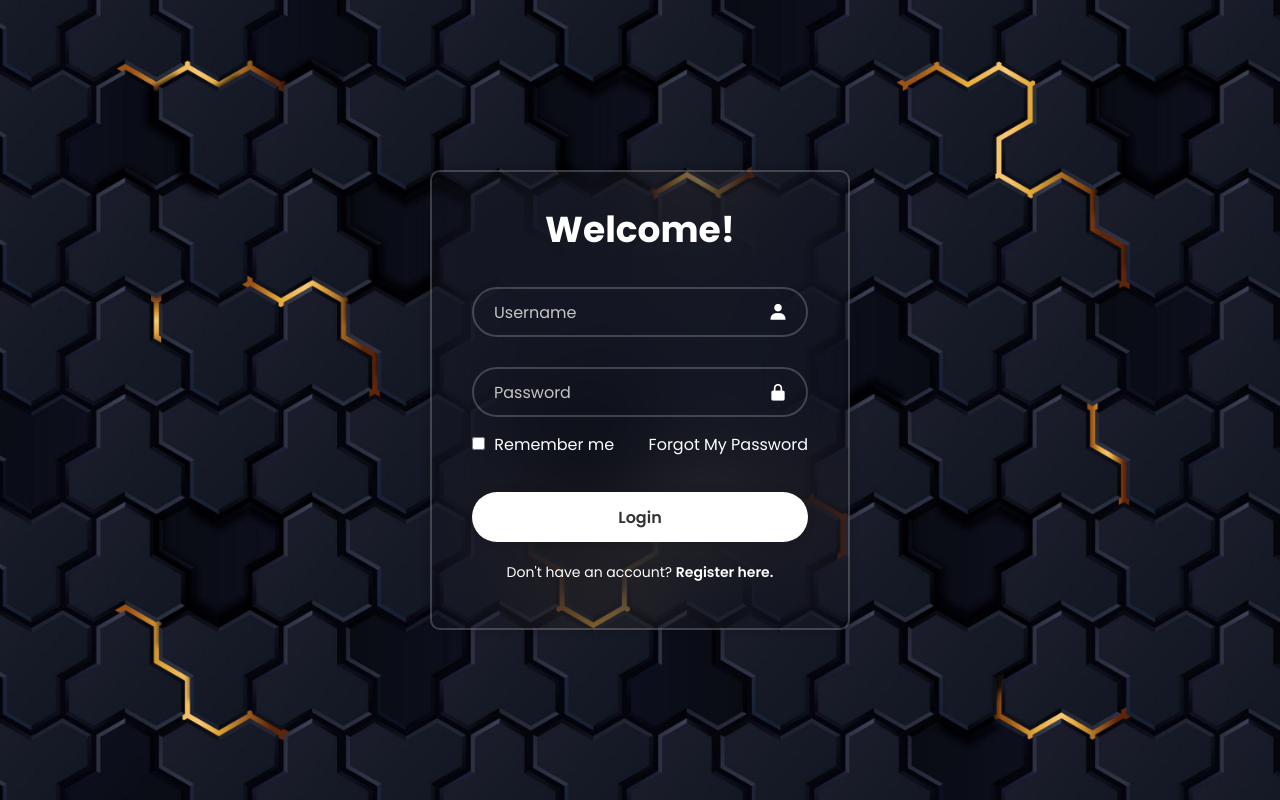
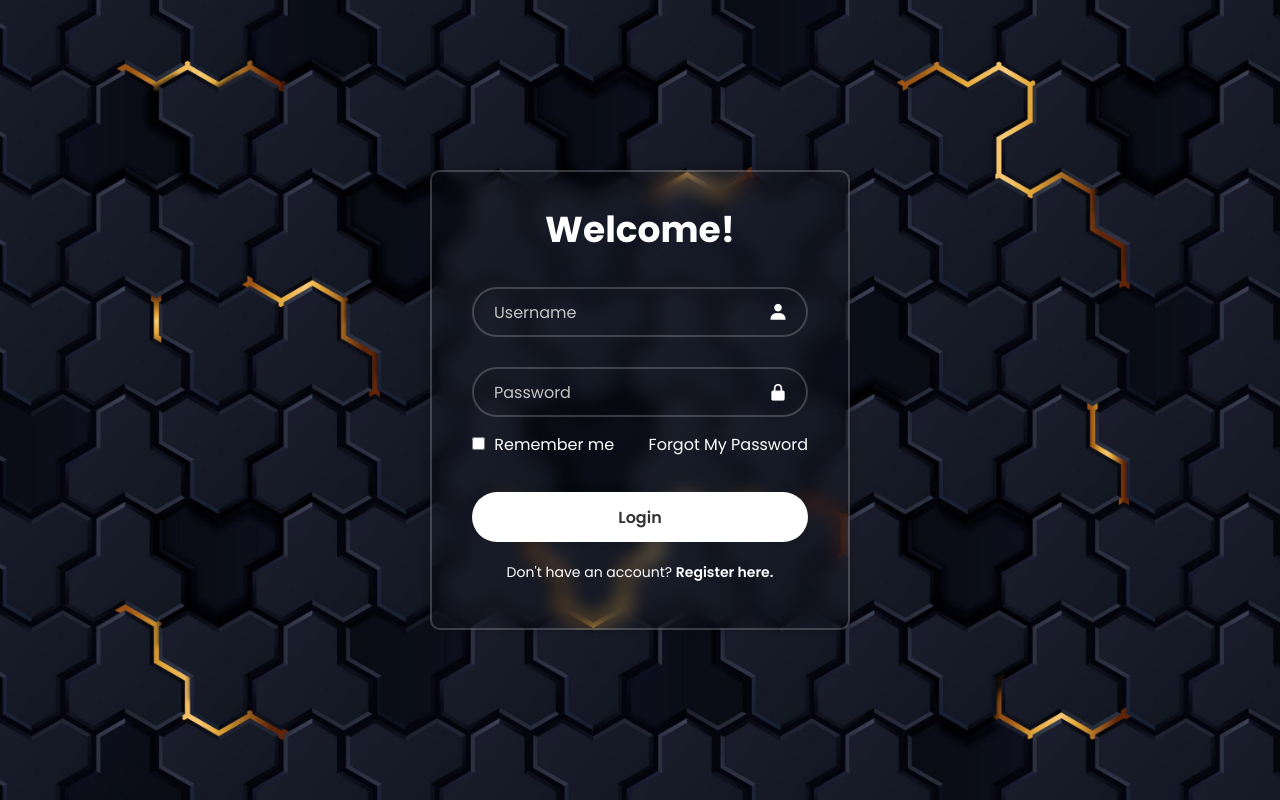
Before and after one commit to mateuscapo/loginscreen, a plain HTML site: page index.html in a window 1280 px wide. Drawn offline with nearby package versions, Linux system fonts and the light colour scheme.

Commit message:
Blur adjusted at the login container

```diff
--- a/styles.css
+++ b/styles.css
@@ -26,7 +26,7 @@ body {
     color: white;
     padding: 30px 40px;
     box-shadow: 0 0 10px rgba(0, 0, 0, .2); /* Borders with shadow */
-    backdrop-filter: blur(50px);
+    backdrop-filter: blur(10px);
 }
 
 .container h1 {
```
